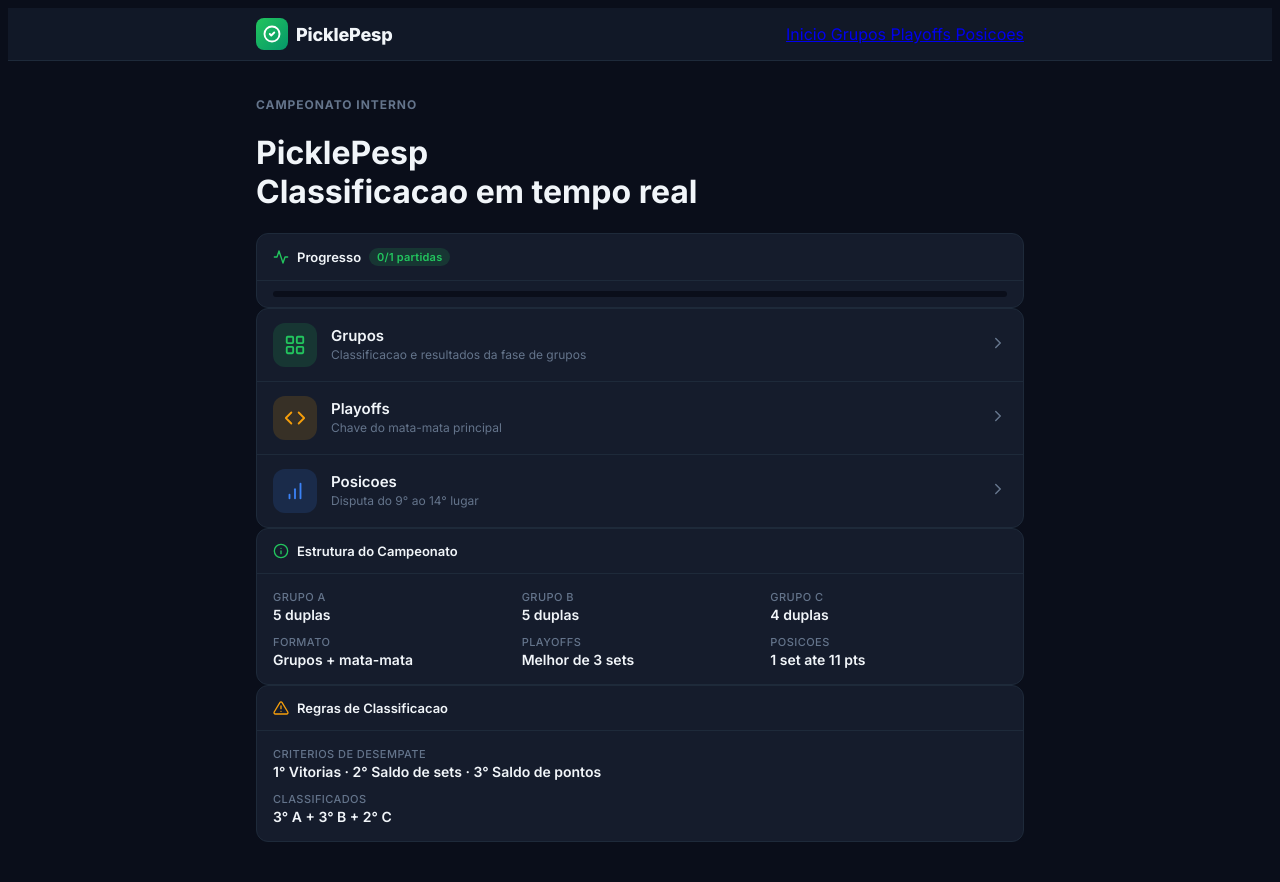
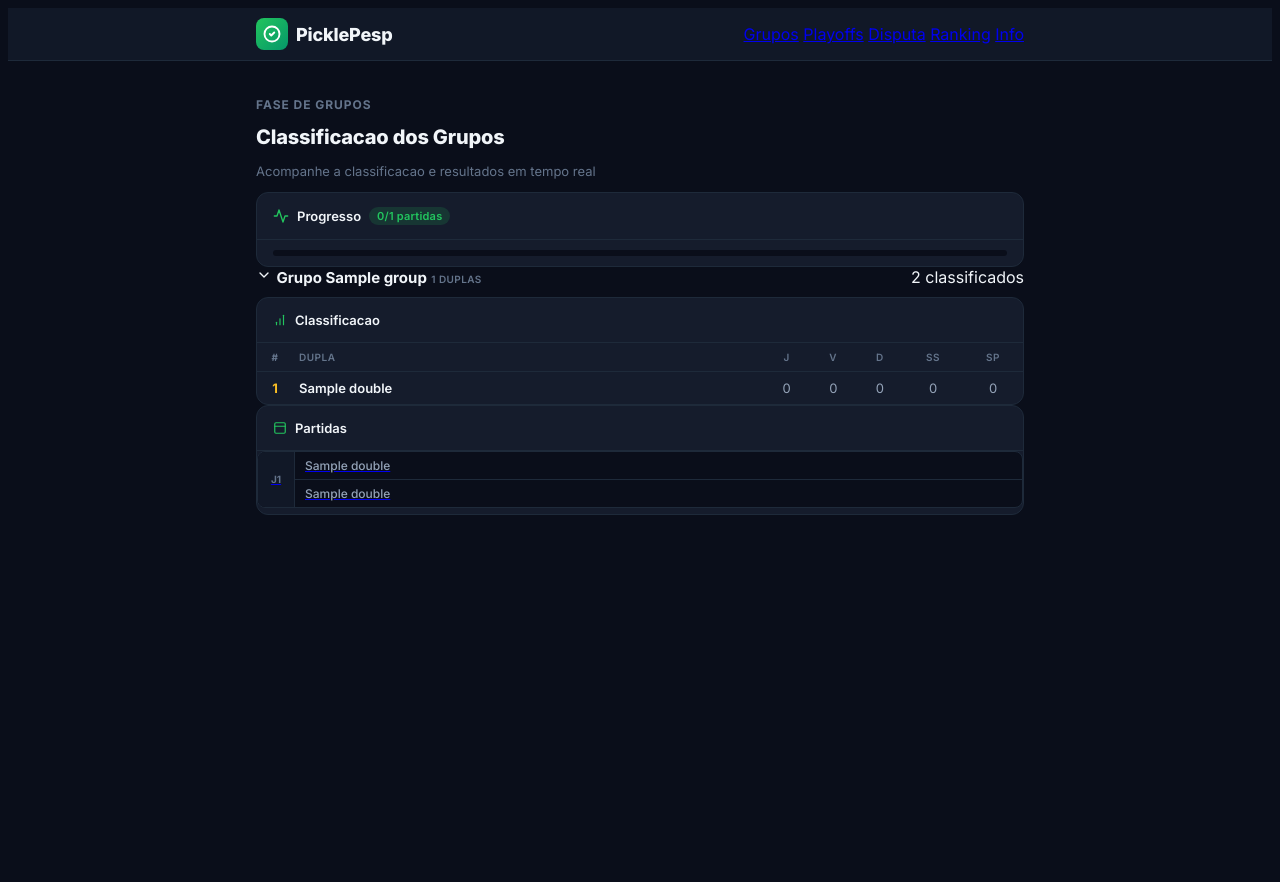
Before and after one commit to Joao-Godoi/picklepesp, a Django app: page / in a window 1280 px wide. After the commit the page ends 515 px from the top, so only its background shows below. Run offline with Django 5.2, Linux system fonts and the light colour scheme; tables that the repository leaves empty hold one stand-in row (values such as "Sample post").

Commit message:
feat: overhaul templates — home as groups hub, match links, new nav items
- Home: replace nav cards and upcoming matches with full group standings, accordion groups, qualified/eliminated highlighting, progress bar
- Groups: redirect to home page (groups content now lives on home)
- Placements/Playoffs: wrap match cards in clickable links to match detail pages, show scores for in-progress matches, update nav bar class pattern
- Base: add Ranking and Info nav items, refactor top nav to class-based styling, add Poppins font, rename 'Inicio' to 'Grupos', 'Posicoes' to 'Disputa'

```diff
--- a/app/core/templates/core/home.html
+++ b/app/core/templates/core/home.html
@@ -1,22 +1,20 @@
 {% extends "base.html" %}
 {% load static team_tags %}
 
-{% block title %}PicklePesp - Campeonato Interno de Pickleball{% endblock %}
+{% block title %}PicklePesp - Grupos{% endblock %}
 
-{% block nav-home-active %}active{% endblock %}
-{% block nav-home-class %}text-green-400 bg-green-400/10{% endblock %}
+{% block nav-groups-active %}active-nav{% endblock %}
+{% block nav-groups-bar %}active{% endblock %}
 
 {% block content %}
 <div class="mb-6">
-    <p class="section-title">Campeonato Interno</p>
-    <h1 class="text-2xl font-extrabold tracking-tight text-white leading-tight">
-        PicklePesp<br>
-        <span class="text-green-400">Classificacao em tempo real</span>
-    </h1>
+    <p class="section-title">Fase de Grupos</p>
+    <h1 class="page-title">Classificacao dos Grupos</h1>
+    <p class="page-subtitle">Acompanhe a classificacao e resultados em tempo real</p>
 </div>
 
 {% if total_count > 0 %}
-<div class="card mb-4">
+<div class="card mb-5">
     <div class="card-header">
         <svg width="16" height="16" viewBox="0 0 24 24" fill="none" stroke="var(--accent)" stroke-width="2" stroke-linecap="round" stroke-linejoin="round">
             <path d="M22 12h-4l-3 9L9 3l-3 9H2"/>
@@ -32,149 +30,123 @@
 </div>
 {% endif %}
 
-<div class="card mb-4">
-    <a href="{% url 'groups' %}" class="nav-card">
-        <div class="nav-card-icon nav-card-icon-green">
-            <svg width="22" height="22" viewBox="0 0 24 24" fill="none" stroke="currentColor" stroke-width="2" stroke-linecap="round" stroke-linejoin="round">
+{% for data in groups_data %}
+<div class="group-section">
+    <details class="group-accordion"{% if forloop.first %} open{% endif %}>
+        <summary class="group-header">
+            <div class="group-header-left">
+                <svg class="accordion-chevron" width="16" height="16" viewBox="0 0 24 24" fill="none" stroke="currentColor" stroke-width="2" stroke-linecap="round" stroke-linejoin="round">
+                    <polyline points="6 9 12 15 18 9"/>
+                </svg>
+                <span class="group-name">Grupo {{ data.group.name }}</span>
+                <span class="group-badge">{{ data.standings|length }} duplas</span>
+            </div>
+            <span class="group-qualify-badge">{{ data.qualified_count }} classificados</span>
+        </summary>
+
+        <div class="accordion-body">
+            <div class="card mb-4">
+                <div class="card-header standings-header">
+                    <svg width="14" height="14" viewBox="0 0 24 24" fill="none" stroke="var(--accent)" stroke-width="2" stroke-linecap="round" stroke-linejoin="round">
+                        <path d="M12 20V10"/>
+                        <path d="M18 20V4"/>
+                        <path d="M6 20v-4"/>
+                    </svg>
+                    <span style="font-size:0.8125rem;font-weight:600;color:var(--text-primary);">Classificacao</span>
+                </div>
+                <table class="standings-table">
+                    <thead>
+                        <tr>
+                            <th class="pos-col">#</th>
+                            <th>Dupla</th>
+                            <th class="num-col">J</th>
+                            <th class="num-col">V</th>
+                            <th class="num-col">D</th>
+                            <th class="num-col">SS</th>
+                            <th class="num-col">SP</th>
+                        </tr>
+                    </thead>
+                    <tbody>
+                        {% for s in data.standings %}
+                        <tr class="{% if s.position <= data.qualified_count %}qualified-row{% elif s.losses > 0 and s.wins == 0 %}eliminated-row{% endif %}">
+                            <td class="pos-col {% if s.position <= 3 %}pos-{{ s.position }}{% endif %}">{{ s.position }}</td>
+                            <td class="team-name">{{ s.double.name }}</td>
+                            <td class="num-col">{{ s.games }}</td>
+                            <td class="num-col">{{ s.wins }}</td>
+                            <td class="num-col">{{ s.losses }}</td>
+                            <td class="num-col">{{ s.sets_balance }}</td>
+                            <td class="num-col">{{ s.points_balance }}</td>
+                        </tr>
+                        {% endfor %}
+                    </tbody>
+                </table>
+            </div>
+
+            {% if data.matches %}
+            <div class="card">
+                <div class="card-header">
+                    <svg width="14" height="14" viewBox="0 0 24 24" fill="none" stroke="var(--accent)" stroke-width="2" stroke-linecap="round" stroke-linejoin="round">
+                        <rect x="3" y="3" width="18" height="18" rx="2"/>
+                        <line x1="3" y1="9" x2="21" y2="9"/>
+                    </svg>
+                    <span style="font-size:0.8125rem;font-weight:600;color:var(--text-primary);">Partidas</span>
+                </div>
+                <div class="card-body" style="padding:0;">
+                    {% for match in data.matches %}
+                    <a href="{% url 'match_detail' match.match_number %}" class="match-card-link">
+                        <div class="bracket-match {{ match.status }}">
+                            <div class="bracket-match-number">J{{ match.match_number }}</div>
+                            <div class="bracket-match-body">
+                                {% if match.double_1 or match.double_2 or match.source_double_1_desc or match.source_double_2_desc %}
+                                <div class="bracket-team {% if match.status == 'finished' %}{% if match.winner_id == match.double_1_id %}winner{% elif match.double_1_id %}loser{% endif %}{% endif %}">
+                                    <span class="bracket-team-name">
+                                        {% if match.double_1 %}{{ match.double_1.name }}{% else %}<span class="bracket-team-tbd">A definir</span>{% endif %}
+                                    </span>
+                                    {% if match.status == 'finished' or match.status == 'in_progress' %}
+                                    <div class="bracket-team-scores">
+                                        {% for set in match.sets.all %}
+                                        <span class="bracket-set-score {% if set.points_double_1 > set.points_double_2 %}won{% endif %}">{{ set.points_double_1 }}</span>
+                                        {% endfor %}
+                                    </div>
+                                    {% endif %}
+                                </div>
+                                <div class="bracket-team {% if match.status == 'finished' %}{% if match.winner_id == match.double_2_id %}winner{% elif match.double_2_id %}loser{% endif %}{% endif %}">
+                                    <span class="bracket-team-name">
+                                        {% if match.double_2 %}{{ match.double_2.name }}{% else %}<span class="bracket-team-tbd">A definir</span>{% endif %}
+                                    </span>
+                                    {% if match.status == 'finished' or match.status == 'in_progress' %}
+                                    <div class="bracket-team-scores">
+                                        {% for set in match.sets.all %}
+                                        <span class="bracket-set-score {% if set.points_double_2 > set.points_double_1 %}won{% endif %}">{{ set.points_double_2 }}</span>
+                                        {% endfor %}
+                                    </div>
+                                    {% endif %}
+                                </div>
+                                {% endif %}
+                            </div>
+                        </div>
+                    </a>
+                    {% endfor %}
+                </div>
+            </div>
+            {% endif %}
+        </div>
+    </details>
+</div>
+{% empty %}
+<div class="card">
+    <div class="empty-state">
+        <div class="empty-icon">
+            <svg width="28" height="28" viewBox="0 0 24 24" fill="none" stroke="var(--accent)" stroke-width="2" stroke-linecap="round" stroke-linejoin="round">
                 <rect x="3" y="3" width="7" height="7" rx="1"/>
                 <rect x="14" y="3" width="7" height="7" rx="1"/>
                 <rect x="3" y="14" width="7" height="7" rx="1"/>
                 <rect x="14" y="14" width="7" height="7" rx="1"/>
             </svg>
         </div>
-        <div class="nav-card-content">
-            <div class="nav-card-title">Grupos</div>
-            <div class="nav-card-desc">Classificacao e resultados da fase de grupos</div>
-        </div>
-        <div class="nav-card-arrow">
-            <svg width="18" height="18" viewBox="0 0 24 24" fill="none" stroke="currentColor" stroke-width="2" stroke-linecap="round" stroke-linejoin="round">
-                <polyline points="9 18 15 12 9 6"/>
-            </svg>
-        </div>
-    </a>
-    <a href="{% url 'playoffs' %}" class="nav-card">
-        <div class="nav-card-icon nav-card-icon-yellow">
-            <svg width="22" height="22" viewBox="0 0 24 24" fill="none" stroke="currentColor" stroke-width="2" stroke-linecap="round" stroke-linejoin="round">
-                <polyline points="8 6 2 12 8 18"/>
-                <polyline points="16 6 22 12 16 18"/>
-            </svg>
-        </div>
-        <div class="nav-card-content">
-            <div class="nav-card-title">Playoffs</div>
-            <div class="nav-card-desc">Chave do mata-mata principal</div>
-        </div>
-        <div class="nav-card-arrow">
-            <svg width="18" height="18" viewBox="0 0 24 24" fill="none" stroke="currentColor" stroke-width="2" stroke-linecap="round" stroke-linejoin="round">
-                <polyline points="9 18 15 12 9 6"/>
-            </svg>
-        </div>
-    </a>
-    <a href="{% url 'placements' %}" class="nav-card">
-        <div class="nav-card-icon nav-card-icon-blue">
-            <svg width="22" height="22" viewBox="0 0 24 24" fill="none" stroke="currentColor" stroke-width="2" stroke-linecap="round" stroke-linejoin="round">
-                <path d="M12 20V10"/>
-                <path d="M18 20V4"/>
-                <path d="M6 20v-4"/>
-            </svg>
-        </div>
-        <div class="nav-card-content">
-            <div class="nav-card-title">Posicoes</div>
-            <div class="nav-card-desc">Disputa do 9&#176; ao 14&#176; lugar</div>
-        </div>
-        <div class="nav-card-arrow">
-            <svg width="18" height="18" viewBox="0 0 24 24" fill="none" stroke="currentColor" stroke-width="2" stroke-linecap="round" stroke-linejoin="round">
-                <polyline points="9 18 15 12 9 6"/>
-            </svg>
-        </div>
-    </a>
-</div>
-
-{% if upcoming_matches %}
-<div class="card mb-4">
-    <div class="card-header">
-        <svg width="16" height="16" viewBox="0 0 24 24" fill="none" stroke="var(--accent)" stroke-width="2" stroke-linecap="round" stroke-linejoin="round">
-            <circle cx="12" cy="12" r="10"/>
-            <polyline points="12 6 12 12 16 14"/>
-        </svg>
-        <span style="font-size:0.8125rem;font-weight:600;color:var(--text-primary);">Proximos Jogos</span>
-    </div>
-    <div class="card-body match-list">
-        {% for match in upcoming_matches %}
-        <div class="match-card {{ match.status }}">
-            <div class="match-teams">
-                <div class="match-team">
-                    {% if match.double_1 %}{{ match.double_1|team_display:is_admin }}{% elif match.source_double_1_desc %}<span class="bracket-team-tbd">{{ match.source_double_1_desc }}</span>{% else %}<span class="bracket-team-tbd">A definir</span>{% endif %}
-                 </div>
-                 <div class="match-team">
-                     {% if match.double_2 %}{{ match.double_2|team_display:is_admin }}{% elif match.source_double_2_desc %}<span class="bracket-team-tbd">{{ match.source_double_2_desc }}</span>{% else %}<span class="bracket-team-tbd">A definir</span>{% endif %}
-                </div>
-            </div>
-            <span class="match-status status-{{ match.status }}">{{ match.get_status_display }}</span>
-        </div>
-        {% endfor %}
+        <div class="empty-title">Nenhum grupo encontrado</div>
+        <div class="empty-desc">Execute o seed do campeonato para popular os dados.</div>
     </div>
 </div>
-{% endif %}
-
-<div class="card mb-4">
-    <div class="card-header">
-        <svg width="16" height="16" viewBox="0 0 24 24" fill="none" stroke="var(--accent)" stroke-width="2" stroke-linecap="round" stroke-linejoin="round">
-            <circle cx="12" cy="12" r="10"/>
-            <line x1="12" y1="16" x2="12" y2="12"/>
-            <line x1="12" y1="8" x2="12.01" y2="8"/>
-        </svg>
-        <span style="font-size:0.8125rem;font-weight:600;color:var(--text-primary);">Estrutura do Campeonato</span>
-    </div>
-    <div class="card-body">
-        <div class="info-grid">
-            <div class="info-item">
-                <span class="info-label">Grupo A</span>
-                <span class="info-value">5 duplas</span>
-            </div>
-            <div class="info-item">
-                <span class="info-label">Grupo B</span>
-                <span class="info-value">5 duplas</span>
-            </div>
-            <div class="info-item">
-                <span class="info-label">Grupo C</span>
-                <span class="info-value">4 duplas</span>
-            </div>
-            <div class="info-item">
-                <span class="info-label">Formato</span>
-                <span class="info-value">Grupos + mata-mata</span>
-            </div>
-            <div class="info-item">
-                <span class="info-label">Playoffs</span>
-                <span class="info-value">Melhor de 3 sets</span>
-            </div>
-            <div class="info-item">
-                <span class="info-label">Posicoes</span>
-                <span class="info-value">1 set ate 11 pts</span>
-            </div>
-        </div>
-    </div>
-</div>
-
-<div class="card">
-    <div class="card-header">
-        <svg width="16" height="16" viewBox="0 0 24 24" fill="none" stroke="var(--warning)" stroke-width="2" stroke-linecap="round" stroke-linejoin="round">
-            <path d="M10.29 3.86L1.82 18a2 2 0 0 0 1.71 3h16.94a2 2 0 0 0 1.71-3L13.71 3.86a2 2 0 0 0-3.42 0z"/>
-            <line x1="12" y1="9" x2="12" y2="13"/>
-            <line x1="12" y1="17" x2="12.01" y2="17"/>
-        </svg>
-        <span style="font-size:0.8125rem;font-weight:600;color:var(--text-primary);">Regras de Classificacao</span>
-    </div>
-    <div class="card-body">
-        <div class="info-grid" style="grid-template-columns: 1fr;">
-            <div class="info-item">
-                <span class="info-label">Criterios de desempate</span>
-                <span class="info-value">1&#176; Vitorias &middot; 2&#176; Saldo de sets &middot; 3&#176; Saldo de pontos</span>
-            </div>
-            <div class="info-item">
-                <span class="info-label">Classificados</span>
-                <span class="info-value">3&#176; A + 3&#176; B + 2&#176; C</span>
-            </div>
-        </div>
-    </div>
-</div>
+{% endfor %}
 {% endblock %}
--- a/templates/base.html
+++ b/templates/base.html
@@ -8,6 +8,9 @@
     <meta name="apple-mobile-web-app-status-bar-style" content="black-translucent">
     <title>{% block title %}PicklePesp{% endblock %}</title>
     {% load static %}
+    <link rel="preconnect" href="https://fonts.googleapis.com">
+    <link rel="preconnect" href="https://fonts.gstatic.com" crossorigin>
+    <link href="https://fonts.googleapis.com/css2?family=Poppins:wght@600;700;800;900&family=Inter:wght@400;500;600;700;800&display=swap" rel="stylesheet">
     <link rel="stylesheet" href="{% static 'css/app.css' %}">
     {% block extra_head %}{% endblock %}
 </head>
@@ -23,27 +26,12 @@
                 </div>
                 <span class="brand-text">PicklePesp</span>
             </a>
-            <nav class="hidden sm:flex items-center gap-1">
-                <a href="{% url 'home' %}"
-                   class="px-3 py-1.5 rounded-lg text-xs font-semibold uppercase tracking-wider
-                          {% block nav-home-class %}text-slate-400 hover:text-slate-200 hover:bg-slate-800{% endblock %}">
-                    Inicio
-                </a>
-                <a href="{% url 'groups' %}"
-                   class="px-3 py-1.5 rounded-lg text-xs font-semibold uppercase tracking-wider
-                          {% block nav-groups-class %}text-slate-400 hover:text-slate-200 hover:bg-slate-800{% endblock %}">
-                    Grupos
-                </a>
-                <a href="{% url 'playoffs' %}"
-                   class="px-3 py-1.5 rounded-lg text-xs font-semibold uppercase tracking-wider
-                          {% block nav-playoffs-class %}text-slate-400 hover:text-slate-200 hover:bg-slate-800{% endblock %}">
-                    Playoffs
-                </a>
-                <a href="{% url 'placements' %}"
-                   class="px-3 py-1.5 rounded-lg text-xs font-semibold uppercase tracking-wider
-                          {% block nav-placements-class %}text-slate-400 hover:text-slate-200 hover:bg-slate-800{% endblock %}">
-                    Posicoes
-                </a>
+            <nav class="top-bar-nav {% block nav-class %}{% endblock %}">
+                <a href="{% url 'home' %}" class="{% block nav-home-active %}{% endblock %}">Grupos</a>
+                <a href="{% url 'playoffs' %}" class="{% block nav-playoffs-active %}{% endblock %}">Playoffs</a>
+                <a href="{% url 'placements' %}" class="{% block nav-placements-active %}{% endblock %}">Disputa</a>
+                <a href="{% url 'rankings' %}" class="{% block nav-rankings-active %}{% endblock %}">Ranking</a>
+                <a href="{% url 'info' %}" class="{% block nav-info-active %}{% endblock %}">Info</a>
             </nav>
         </div>
     </header>
@@ -54,16 +42,7 @@
 
     <nav class="nav-bottom">
         <div class="nav-bottom-inner">
-            <a href="{% url 'home' %}" class="nav-item {% block nav-home-active %}{% endblock %}">
-                <div class="nav-icon">
-                    <svg width="20" height="20" viewBox="0 0 24 24" fill="none" stroke="currentColor" stroke-width="2" stroke-linecap="round" stroke-linejoin="round">
-                        <path d="M3 9l9-7 9 7v11a2 2 0 0 1-2 2H5a2 2 0 0 1-2-2z"/>
-                        <polyline points="9 22 9 12 15 12 15 22"/>
-                    </svg>
-                </div>
-                <span class="nav-label">Inicio</span>
-            </a>
-            <a href="{% url 'groups' %}" class="nav-item {% block nav-groups-active %}{% endblock %}">
+            <a href="{% url 'home' %}" class="nav-item {% block nav-groups-active %}{% endblock %}">
                 <div class="nav-icon">
                     <svg width="20" height="20" viewBox="0 0 24 24" fill="none" stroke="currentColor" stroke-width="2" stroke-linecap="round" stroke-linejoin="round">
                         <rect x="3" y="3" width="7" height="7" rx="1"/>
@@ -74,7 +53,7 @@
                 </div>
                 <span class="nav-label">Grupos</span>
             </a>
-            <a href="{% url 'playoffs' %}" class="nav-item {% block nav-playoffs-active %}{% endblock %}">
+            <a href="{% url 'playoffs' %}" class="nav-item {% block nav-playoffs-bar %}{% endblock %}">
                 <div class="nav-icon">
                     <svg width="20" height="20" viewBox="0 0 24 24" fill="none" stroke="currentColor" stroke-width="2" stroke-linecap="round" stroke-linejoin="round">
                         <polyline points="8 6 2 12 8 18"/>
@@ -83,7 +62,7 @@
                 </div>
                 <span class="nav-label">Playoffs</span>
             </a>
-            <a href="{% url 'placements' %}" class="nav-item {% block nav-placements-active %}{% endblock %}">
+            <a href="{% url 'placements' %}" class="nav-item {% block nav-placements-bar %}{% endblock %}">
                 <div class="nav-icon">
                     <svg width="20" height="20" viewBox="0 0 24 24" fill="none" stroke="currentColor" stroke-width="2" stroke-linecap="round" stroke-linejoin="round">
                         <path d="M12 20V10"/>
@@ -91,7 +70,27 @@
                         <path d="M6 20v-4"/>
                     </svg>
                 </div>
-                <span class="nav-label">Posicoes</span>
+                <span class="nav-label">Disputa</span>
+            </a>
+            <a href="{% url 'rankings' %}" class="nav-item {% block nav-rankings-bar %}{% endblock %}">
+                <div class="nav-icon">
+                    <svg width="20" height="20" viewBox="0 0 24 24" fill="none" stroke="currentColor" stroke-width="2" stroke-linecap="round" stroke-linejoin="round">
+                        <line x1="18" y1="20" x2="18" y2="10"/>
+                        <line x1="12" y1="20" x2="12" y2="4"/>
+                        <line x1="6" y1="20" x2="6" y2="14"/>
+                    </svg>
+                </div>
+                <span class="nav-label">Ranking</span>
+            </a>
+            <a href="{% url 'info' %}" class="nav-item {% block nav-info-bar %}{% endblock %}">
+                <div class="nav-icon">
+                    <svg width="20" height="20" viewBox="0 0 24 24" fill="none" stroke="currentColor" stroke-width="2" stroke-linecap="round" stroke-linejoin="round">
+                        <circle cx="12" cy="12" r="10"/>
+                        <line x1="12" y1="16" x2="12" y2="12"/>
+                        <line x1="12" y1="8" x2="12.01" y2="8"/>
+                    </svg>
+                </div>
+                <span class="nav-label">Info</span>
             </a>
         </div>
     </nav>
```
Also changed, not shown: app/tournament/templates/tournament/groups.html (+1 -90 lines), app/tournament/templates/tournament/placements.html (+9 -7 lines), app/tournament/templates/tournament/playoffs.html (+8 -6 lines).
